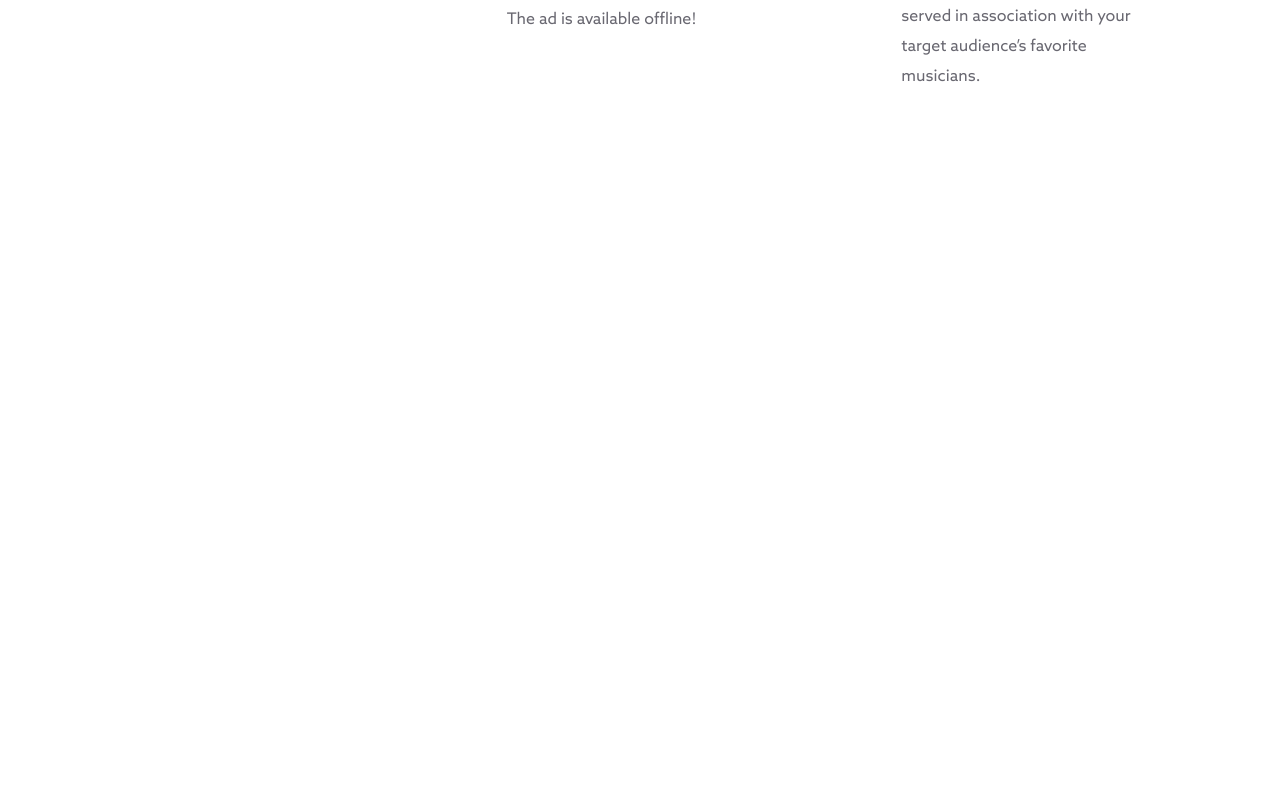
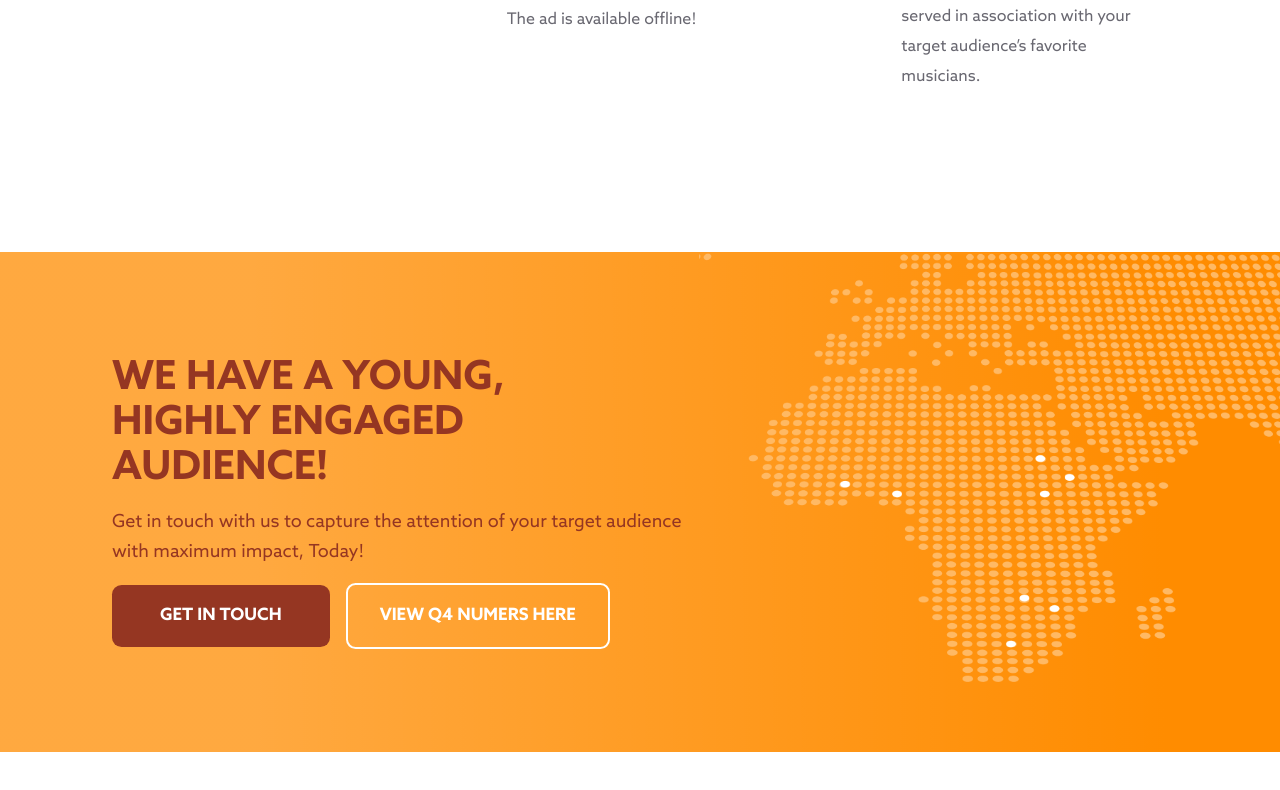
Before and after one commit to GabrielAbubakar/mdundo-for-brands, a Next.js app: page / in a window 1280 px wide. Shown: the part 2399-3189 px from the top of the page. Before the commit the page ends 3131 px from the top, so only its background shows below. Built offline with nearby package versions, Linux system fonts and the light colour scheme.

Commit message:
statistics section completed

```diff
--- a/pages/index.js
+++ b/pages/index.js
@@ -10,6 +10,7 @@ import AudioAdMockup from '../public/assets/images/AudioAdMockup.png'
 import TrustSvg from '../public/assets/images/Trust.svg'
 import AdBlockerSvg from '../public/assets/images/AdBlocker.svg'
 import GrowthSvg from '../public/assets/images/Growth.svg'
+import MapPng from '../public/assets/images/map.png'
 
 const Home = () => {
     return (
@@ -47,7 +48,7 @@ const Home = () => {
             </section>
 
 
-            {/* Case Studies */}
+            {/* Case Studies Section*/}
             <section className={styles.caseStudies} id="case-studies">
                 {/* <div className='widthContainer'> */}
                 <div className={styles.caseStudiesContainer}>
@@ -64,7 +65,7 @@ const Home = () => {
                 {/* </div> */}
             </section>
 
-            {/* Feature */}
+            {/* Features Section */}
             <section className={styles.feature} id='feature'>
                 <div className={styles.featuresContainer}>
                     <div className={styles.featuresTop}>
@@ -113,6 +114,27 @@ const Home = () => {
                 </div>
             </section>
 
+            {/* Statistics Section*/}
+            <section className={styles.statistics} id="statistics">
+                <div className={styles.statisticsContainer}>
+                    <div className={styles.statisticsContent}>
+                        <h2>We have a young, <br /> highly engaged audience!</h2>
+                        <p>
+                            Get in touch with us to capture the attention of your target audience with maximum impact, Today!
+                        </p>
+                        <div className={styles.statisticsButtons}>
+                            <a href="#touch">Get in Touch</a>
+                            <a href="#numbers">View Q4 numers here</a>
+                        </div>
+                    </div>
+                    <div className={styles.statisticsImgBox}>
+                        <Image src={MapPng} alt='map of africa' />
+                        {/* <img src={Map} alt="map" /> */}
+                        {/* <SvgMap /> */}
+                    </div>
+                </div>
+            </section>
+
 
         </div>
     )
--- a/styles/Home.module.scss
+++ b/styles/Home.module.scss
@@ -143,7 +143,7 @@
     padding: 4rem 0rem 4rem 0rem;
 }
 
-.featuresContainer {}
+// .featuresContainer {}
 
 .featuresTop {
     display: flex;
@@ -211,7 +211,7 @@
     transform: translateY(-1px);
 }
 
-.featuresMid {}
+// .featuresMid {}
 
 .featuresBottom {
     padding: 6rem 7rem;
@@ -238,5 +238,73 @@
         color: #333333;
     }
 
-    p {}
+    // p {}
 }
+
+//Statistics Section
+.statistics {
+    background: linear-gradient(269.5deg, #FF8C00 9.29%, rgba(255, 140, 0, 0.75) 80.29%);
+    color: #953622;
+
+}
+
+.statisticsContainer {
+    display: flex;
+}
+
+.statisticsContent {
+    align-self: center;
+    margin-left: 7rem;
+
+}
+
+.statisticsContent h2 {
+    font-family: 'Azo Sans Bd', 'Open Sans', sans-serif;
+    text-transform: uppercase;
+    font-size: 2.5rem;
+    font-weight: 700;
+    line-height: 45px;
+    margin-bottom: 1rem;
+    max-width: 80%;
+}
+
+.statisticsContent p {
+    line-height: 30px;
+    font-size: 1.125rem;
+    font-weight: 500;
+    margin-bottom: 1rem;
+}
+
+.statisticsContent a {
+    font-family: 'Azo Sans Bd', 'Open Sans', sans-serif;
+    display: inline-block;
+    font-size: 1.0625rem;
+    text-transform: uppercase;
+    border-radius: .6rem;
+    font-weight: 700;
+    text-decoration: none;
+    padding: 1rem 3rem;
+    transition: all .2s ease;
+
+}
+
+.statisticsContent a:hover {
+    transform: translateY(-1px);
+}
+
+.statisticsContent a:first-of-type {
+    color: #FFFFFF;
+    background-color: #953622;
+    margin-right: 1rem;
+}
+
+.statisticsContent a:last-of-type {
+    color: #FFFFFF;
+    border: 2px solid #FFFFFF;
+    padding: 1rem 2rem;
+}
+
+.contact__buttons {
+    display: flex;
+    /* gap: .2rem; */
+}
```
